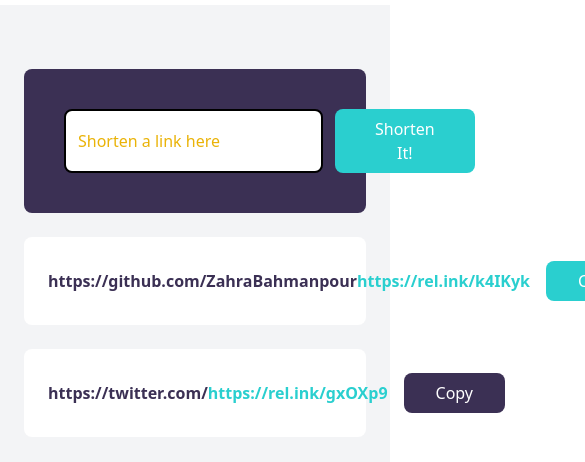
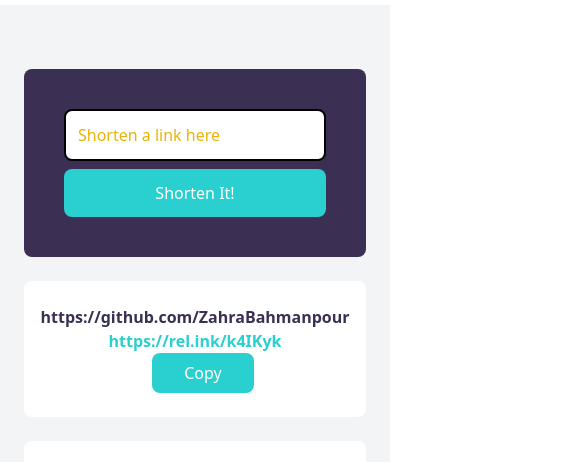
Before and after one commit to ZahraBahmanpour/shortly, a website: page src/index.html in a window 390 px wide. Shown: the part 829-1291 px from the top of the page, 585 px wide, since content can reach past the window. Drawn offline with Linux system fonts and the light colour scheme.

Commit message:
responsive shorten section

```diff
--- a/src/index.html
+++ b/src/index.html
@@ -79,17 +79,17 @@
         <!-- Form -->
         <form
           id="link-form"
-          class="mt-10 flex w-full rounded-lg bg-darkViolet p-10 space-x-3 space-y-0"
+          class="mt-10 flex flex-col w-full rounded-lg bg-darkViolet p-10 gap-y-2 md:flex-row md:gap-x-2"
         >
           <input
             type="text"
-            class="flex-1 rounded-lg border-2 p-3 placeholder-yellow-500 focus:outline-none"
+            class="w-full rounded-lg border-2 p-3 placeholder-yellow-500 focus:outline-none md:w-3/4"
             placeholder="Shorten a link here"
             id="link-input"
           />
 
           <button
-            class="rounded-lg bg-cyan px-10 py-2 text-white hover:bg-cyanLight focus:outline-none"
+            class="w-full rounded-lg bg-cyan p-3 text-white hover:bg-cyanLight focus:outline-none md:w-1/4"
           >
             Shorten It!
           </button>
@@ -97,13 +97,15 @@
 
         <!-- Link 1 -->
         <div
-          class="flex w-full items-center justify-between rounded-lg bg-white p-6"
+          class="flex flex-col w-full items-center justify-between rounded-lg bg-white p-6 md:flex-row"
         >
           <p class="text-left font-bold text-darkViolet">
             https://github.com/ZahraBahmanpour
           </p>
 
-          <div class="flex items-center justify-end space-x-4">
+          <div
+            class="flex flex-col items-center justify-end space-x-4 md:flex-row"
+          >
             <div class="font-bold text-cyan">https://rel.ink/k4IKyk</div>
             <button
               class="rounded-lg bg-cyan p-2 px-8 text-white hover:opacity-70 focus:outline-none"
@@ -115,13 +117,15 @@
 
         <!-- Link 2 -->
         <div
-          class="flex w-full items-center justify-between rounded-lg bg-white p-6"
+          class="flex flex-col w-full items-center justify-between rounded-lg bg-white p-6 md:flex-row"
         >
           <p class="text-left font-bold text-darkViolet">
             https://twitter.com/
           </p>
 
-          <div class="flex items-center justify-end space-x-4">
+          <div
+            class="flex flex-col items-center justify-end space-x-4 md:flex-row"
+          >
             <div class="font-bold text-cyan">https://rel.ink/gxOXp9</div>
             <button
               class="rounded-lg bg-darkViolet p-2 px-8 text-white hover:opacity-70 focus:outline-none"
```
Also changed, not shown: src/output.css.
